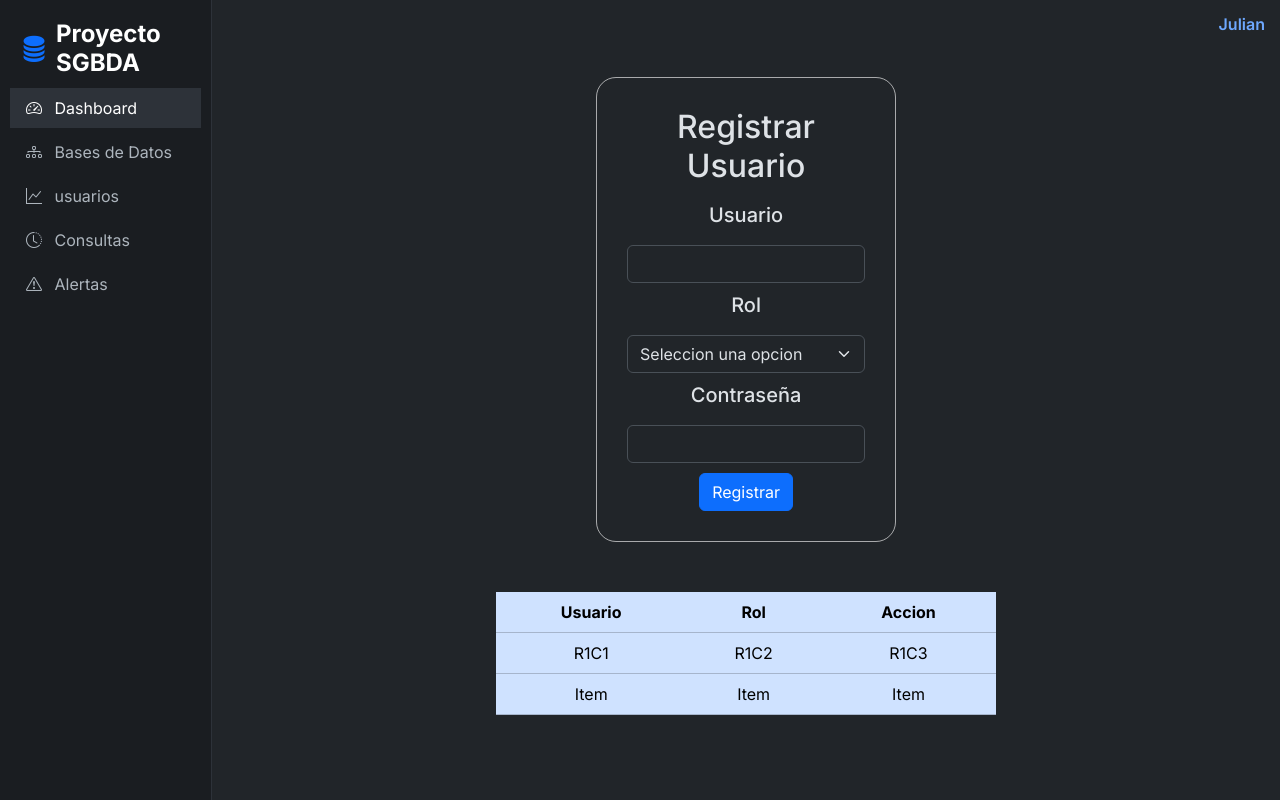
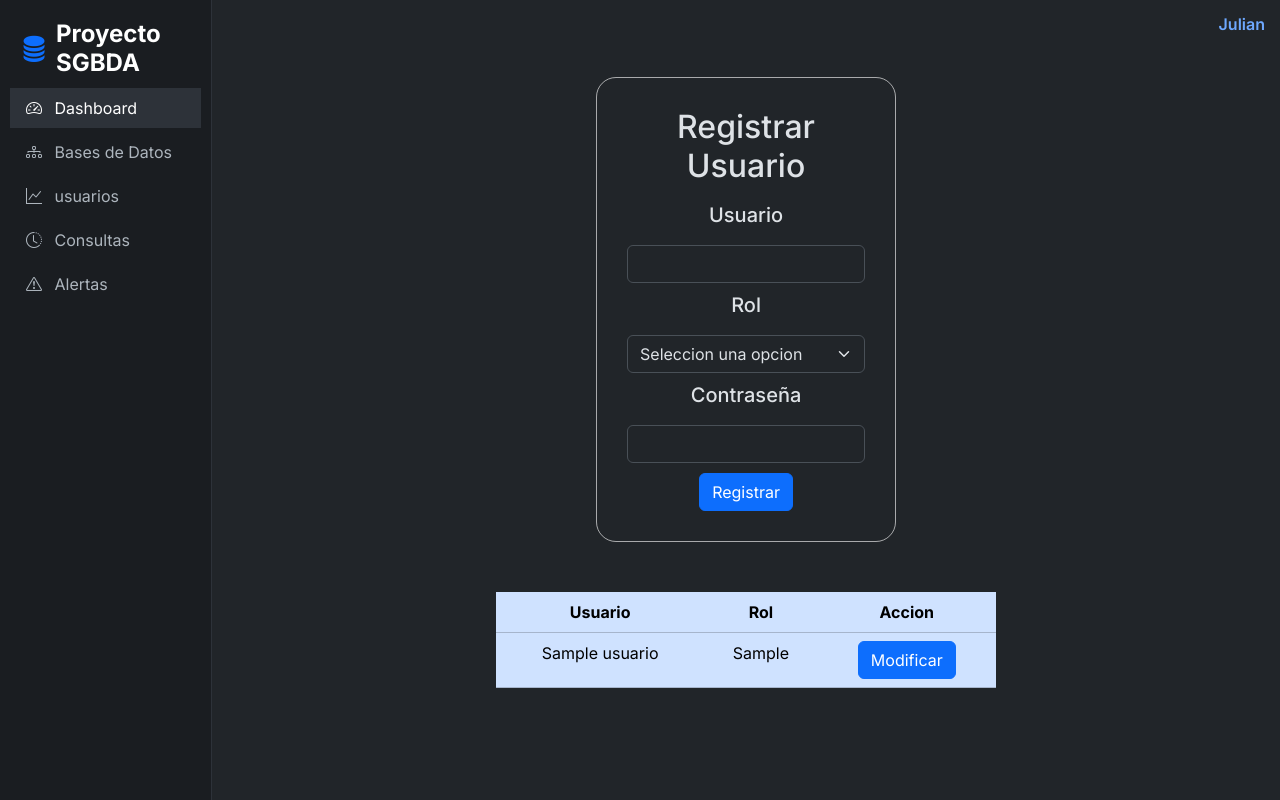
Before and after one commit to JulianCarvajal07/Proyecto-SGBDA, a Django app: page /listar_usuarios/ in a window 1280 px wide. Run offline with Django 5.2, Linux system fonts and the light colour scheme; tables that the repository leaves empty hold one stand-in row (values such as "Sample post").

Commit message:
implementacion de vista listar_usuarios para ver todos los usuarios del sistema en una tabla

```diff
--- a/sgbda/templates/paginas/usuarios.html
+++ b/sgbda/templates/paginas/usuarios.html
@@ -48,16 +48,17 @@
                     </tr>
                 </thead>
                 <tbody>
+                    {% for user in usuarios %}
                     <tr class="">
-                        <td scope="row">R1C1</td>
-                        <td>R1C2</td>
-                        <td>R1C3</td>
+                        <td scope="row">{{user.nombre}}</td>
+                        <td>{{user.rol}}</td>
+                        <td>
+                            <button type="button" class="btn btn-primary">
+                                Modificar
+                            </button>
+                        </td>
                     </tr>
-                    <tr class="">
-                        <td scope="row">Item</td>
-                        <td>Item</td>
-                        <td>Item</td>
-                    </tr>
+                    {% endfor %}
                 </tbody>
             </table>
         </div>
```
